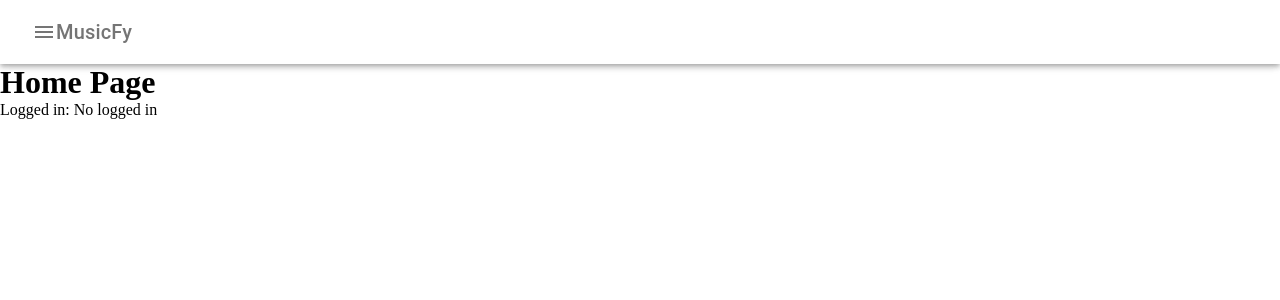
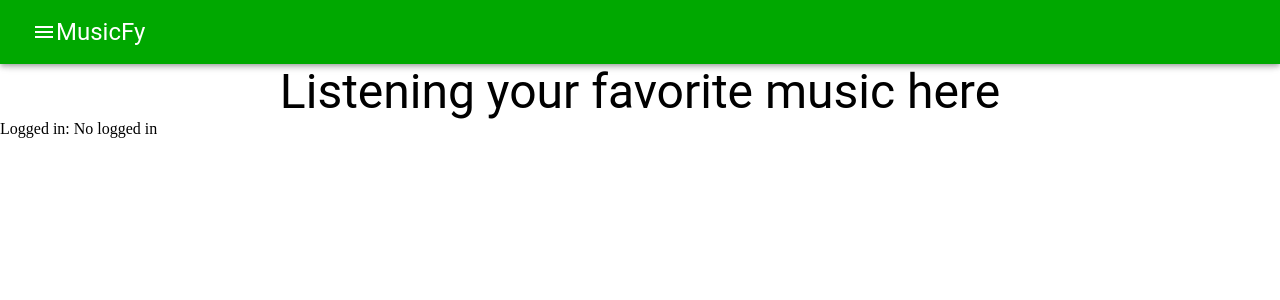
Before and after one commit to YordanDobrev97/MusicFy, a React (Create React App) app: page /home in a window 1280 px wide. Shown: the top 300 px of the page. Built offline with nearby package versions, Linux system fonts and the light colour scheme.

Commit message:
change background color and improve design

```diff
--- a/src/App.jsx
+++ b/src/App.jsx
@@ -27,7 +27,7 @@ const appTheme = createTheme({
     MuiAppBar: {
       styleOverrides: {
         colorPrimary: {
-          backgroundColor: 'white'
+          backgroundColor: '#00A800',
         }
       }
     }
--- a/src/components/Logo.jsx
+++ b/src/components/Logo.jsx
@@ -17,8 +17,8 @@ const Logo = () => {
 
     return (
         <IconButton onClick={showDrawer}>
-            <Menu />
-            <Typography variant='h6'>MusicFy</Typography>
+            <Menu sx={{color: 'white'}}/>
+            <Typography variant='h5' color='white'>MusicFy</Typography>
         </IconButton>
     )
 }
--- a/src/components/Toolbar.jsx
+++ b/src/components/Toolbar.jsx
@@ -26,7 +26,7 @@ const Toolbar = () => {
     return (
         <motion.div
             style={{
-                display: drawerOpen ? 'block' : 'none'
+                display: drawerOpen ? 'block' : 'none',
             }}
             initial={{ opacity: 0 }}
             animate={{ opacity: 1 }}
@@ -34,7 +34,7 @@ const Toolbar = () => {
             transition={{ duration: 5.5 }}
         >
             <Drawer open={drawerOpen} onClose={() => { setOpenToolbar() }}>
-                <Box sx={{ width: 200 }}>
+                <Box sx={{ width: 200}}>
                     <List>
                         {menu.map((menuItem) => (
                             <Link key={menuItem.text} to={`/${menuItem.text.toLowerCase()}`} onClick={() => setOpenToolbar()}>
--- a/src/pages/HomePage.jsx
+++ b/src/pages/HomePage.jsx
@@ -1,15 +1,16 @@
 
 import React from 'react'
 import { useSelector } from 'react-redux'
+import { Box, Typography } from '@mui/material'
 
 function HomePage() {
   const user = useSelector((state) => state.user.user)
 
   return (
-    <div>
-      <h1>Home Page</h1>
+    <Box>
+      <Typography align='center' variant='h3'>Listening your favorite music here</Typography>
       <p>Logged in: {user && user.email || 'No logged in'}</p>
-    </div>
+    </Box>
   )
 }
 
```
